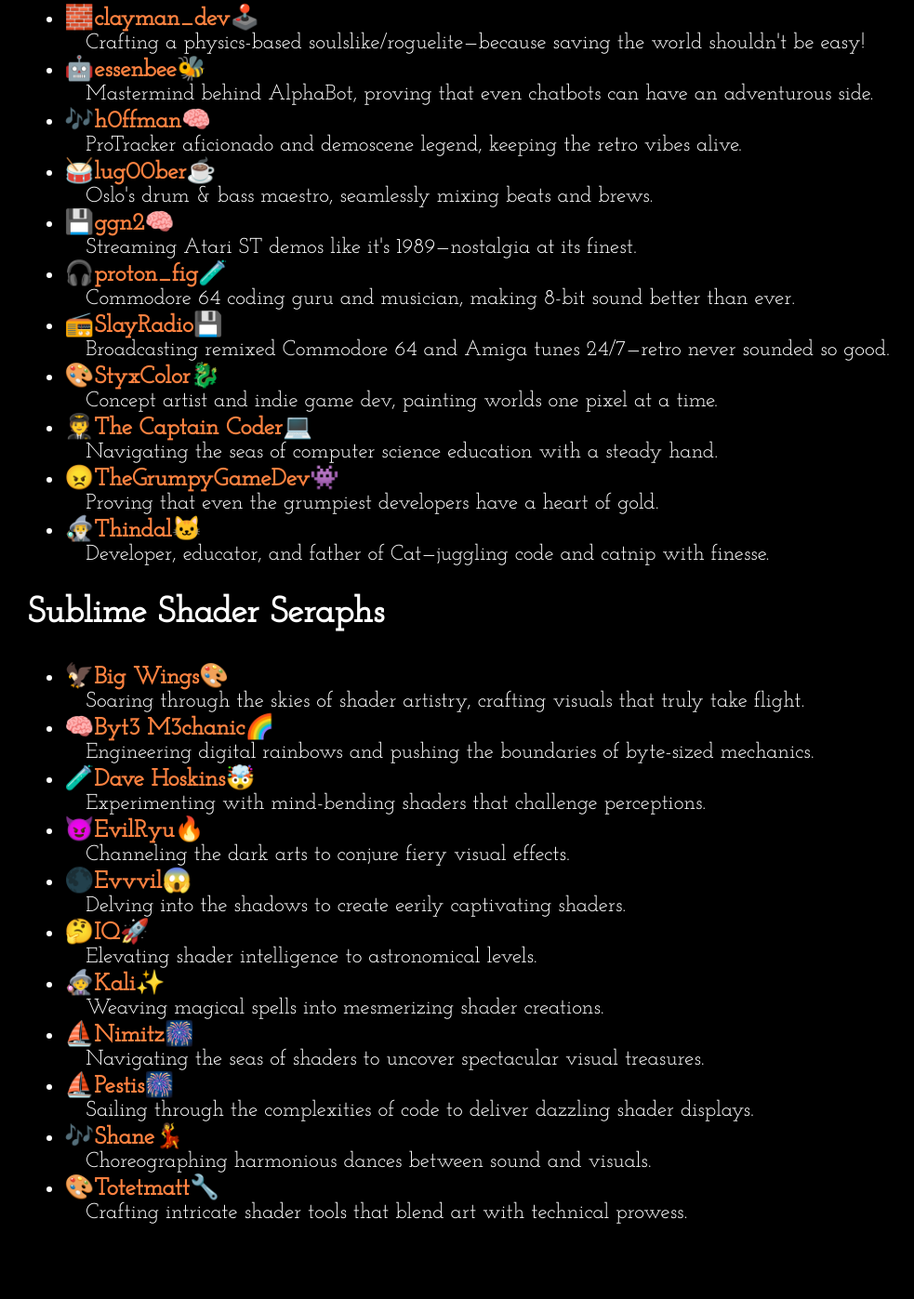
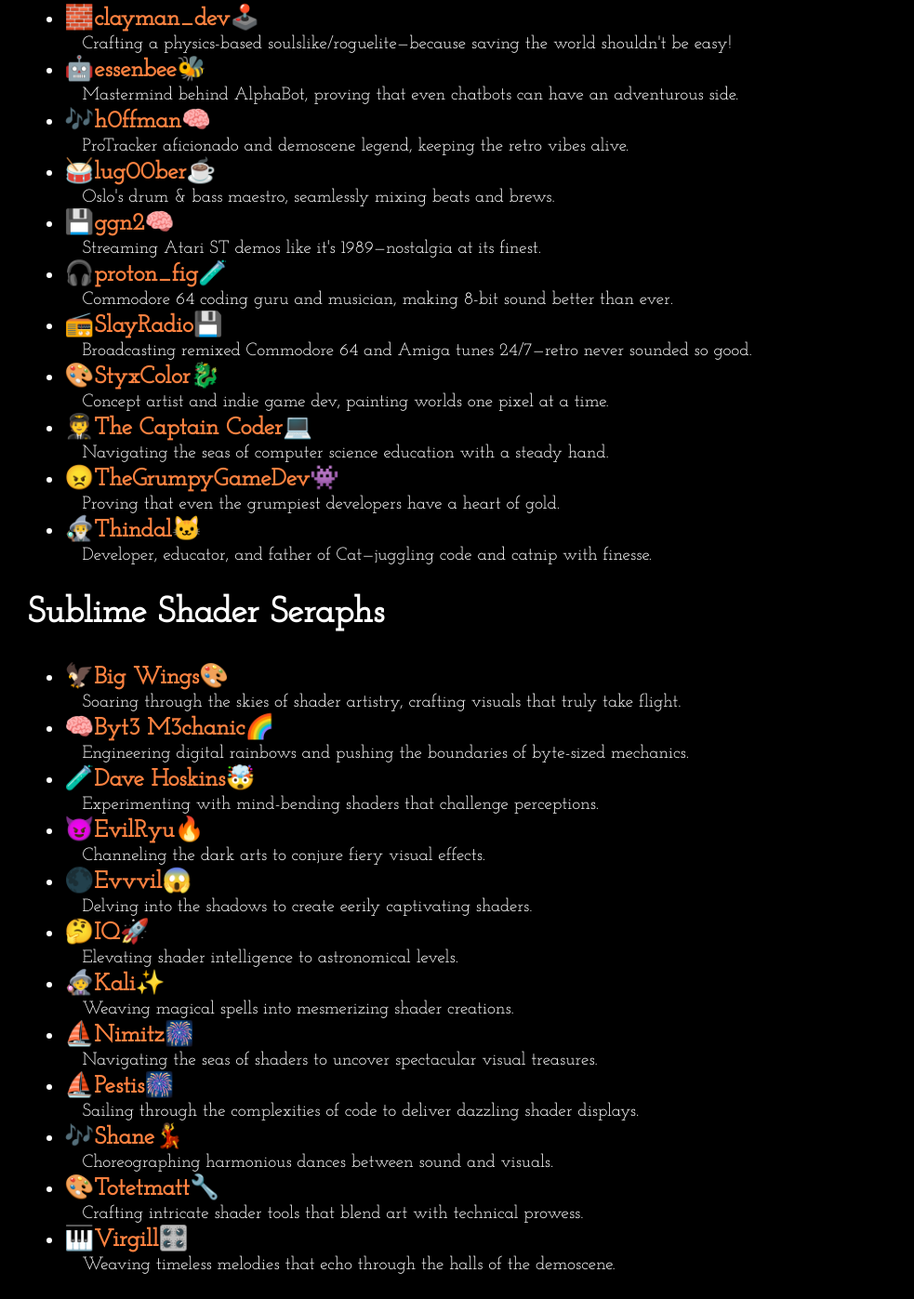
Before and after one commit to mrange/netlify-pages, a plain HTML site: page site/fffff/index.html in a window 1280 px wide. Shown: the part 915-2312 px from the top of the page at 93% size, without its empty margins (0-983 px from the left). Before the commit the page ends 2257 px from the top, so only its background shows below. Drawn offline with Linux system fonts and the light colour scheme.

Commit message:
Added Virgill

```diff
--- a/site/fffff/index.html
+++ b/site/fffff/index.html
@@ -99,67 +99,67 @@
       <ul>
         <li>
           🧱<a href="https://www.twitch.tv/clayman_dev" target="_none"><b>clayman_dev</b></a>🕹️<br/>
-          <span style="font-size: 90%; margin-left: 1em; display: inline-block;">
+          <span style="font-size: 75%; margin-left: 1em; display: inline-block;">
             Crafting a physics-based soulslike/roguelite—because saving the world shouldn't be easy!
           </span>
         </li>
         <li>
           🤖<a href="https://github.com/essenbee/essenbee-bot" target="_none"><b>essenbee</b></a>🐝<br/>
-          <span style="font-size: 90%; margin-left: 1em; display: inline-block;">
+          <span style="font-size: 75%; margin-left: 1em; display: inline-block;">
             Mastermind behind AlphaBot, proving that even chatbots can have an adventurous side.
           </span>
         </li>
         <li>
           🎶<a href="https://x.com/therealh0ffman" target="_none"><b>h0ffman</b></a>🧠<br/>
-          <span style="font-size: 90%; margin-left: 1em; display: inline-block;">
+          <span style="font-size: 75%; margin-left: 1em; display: inline-block;">
             ProTracker aficionado and demoscene legend, keeping the retro vibes alive.
           </span>
         </li>
         <li>
           🥁<a href="https://www.twitch.tv/lug00ber" target="_none"><b>lug00ber</b></a>☕<br/>
-          <span style="font-size: 90%; margin-left: 1em; display: inline-block;">
+          <span style="font-size: 75%; margin-left: 1em; display: inline-block;">
             Oslo's drum & bass maestro, seamlessly mixing beats and brews.
           </span>
         </li>
         <li>
           💾<a href="https://mastodon.gamedev.place/@ggn/113746903617670364" target="_none"><b>ggn2</b></a>🧠<br/>
-          <span style="font-size: 90%; margin-left: 1em; display: inline-block;">
+          <span style="font-size: 75%; margin-left: 1em; display: inline-block;">
             Streaming Atari ST demos like it's 1989—nostalgia at its finest.
           </span>
         </li>
         <li>
           🎧<a href="https://www.twitch.tv/proton_fig" target="_none"><b>proton_fig</b></a>🧪<br/>
-          <span style="font-size: 90%; margin-left: 1em; display: inline-block;">
+          <span style="font-size: 75%; margin-left: 1em; display: inline-block;">
             Commodore 64 coding guru and musician, making 8-bit sound better than ever.
           </span>
         </li>
         <li>
           📻<a href="https://en.wikipedia.org/wiki/SLAY_Radio" target="_none"><b>SlayRadio</b></a>💾<br/>
-          <span style="font-size: 90%; margin-left: 1em; display: inline-block;">
+          <span style="font-size: 75%; margin-left: 1em; display: inline-block;">
             Broadcasting remixed Commodore 64 and Amiga tunes 24/7—retro never sounded so good.
           </span>
         </li>
         <li>
           🎨<a href="https://www.twitch.tv/styxcolor" target="_none"><b>StyxColor</b></a>🐉<br/>
-          <span style="font-size: 90%; margin-left: 1em; display: inline-block;">
+          <span style="font-size: 75%; margin-left: 1em; display: inline-block;">
             Concept artist and indie game dev, painting worlds one pixel at a time.
           </span>
         </li>
         <li>
           🧑‍✈️<a href="https://www.twitch.tv/thecaptaincoder" target="_none"><b>The Captain Coder</b></a>💻<br/>
-          <span style="font-size: 90%; margin-left: 1em; display: inline-block;">
+          <span style="font-size: 75%; margin-left: 1em; display: inline-block;">
             Navigating the seas of computer science education with a steady hand.
           </span>
         </li>
         <li>
           😠<a href="https://www.twitch.tv/thegrumpygamedev" target="_none"><b>TheGrumpyGameDev</b></a>👾<br/>
-          <span style="font-size: 90%; margin-left: 1em; display: inline-block;">
+          <span style="font-size: 75%; margin-left: 1em; display: inline-block;">
             Proving that even the grumpiest developers have a heart of gold.
           </span>
         </li>
         <li>
           🧙‍♂️<a href="https://www.twitch.tv/thindal" target="_none"><b>Thindal</b></a>🐱<br/>
-          <span style="font-size: 90%; margin-left: 1em; display: inline-block;">
+          <span style="font-size: 75%; margin-left: 1em; display: inline-block;">
             Developer, educator, and father of Cat—juggling code and catnip with finesse.
           </span>
         </li>
@@ -169,68 +169,74 @@
       <ul>
         <li>
           🦅<a href="https://www.youtube.com/channel/UCaNFuhSBzkr2v0ZgaKj7ZoA" target="_none"><b>Big Wings</b></a>🎨<br/>
-          <span style="font-size: 90%; margin-left: 1em; display: inline-block;">
+          <span style="font-size: 75%; margin-left: 1em; display: inline-block;">
             Soaring through the skies of shader artistry, crafting visuals that truly take flight.
           </span>
         </li>
         <li>
           🧠<a href="https://www.shadertoy.com/user/byt3_m3chanic" target="_none"><b>Byt3 M3chanic</b></a>🌈<br/>
-          <span style="font-size: 90%; margin-left: 1em; display: inline-block;">
+          <span style="font-size: 75%; margin-left: 1em; display: inline-block;">
             Engineering digital rainbows and pushing the boundaries of byte-sized mechanics.
           </span>
         </li>
         <li>
           🧪<a href="https://www.shadertoy.com/user/Dave_Hoskins" target="_none"><b>Dave Hoskins</b></a>🤯<br/>
-          <span style="font-size: 90%; margin-left: 1em; display: inline-block;">
+          <span style="font-size: 75%; margin-left: 1em; display: inline-block;">
             Experimenting with mind-bending shaders that challenge perceptions.
           </span>
         </li>
         <li>
           😈<a href="https://www.shadertoy.com/user/EvilRyu" target="_none"><b>EvilRyu</b></a>🔥<br/>
-          <span style="font-size: 90%; margin-left: 1em; display: inline-block;">
+          <span style="font-size: 75%; margin-left: 1em; display: inline-block;">
             Channeling the dark arts to conjure fiery visual effects.
           </span>
         </li>
         <li>
           🌑<a href="https://www.shadertoy.com/user/evvvvil" target="_none"><b>Evvvil</b></a>😱<br/>
-          <span style="font-size: 90%; margin-left: 1em; display: inline-block;">
+          <span style="font-size: 75%; margin-left: 1em; display: inline-block;">
             Delving into the shadows to create eerily captivating shaders.
           </span>
         </li>
         <li>
           🤔<a href="https://www.shadertoy.com/user/iq" target="_none"><b>IQ</b></a>🚀<br/>
-          <span style="font-size: 90%; margin-left: 1em; display: inline-block;">
+          <span style="font-size: 75%; margin-left: 1em; display: inline-block;">
             Elevating shader intelligence to astronomical levels.
           </span>
         </li>
         <li>
           🧙‍♀️<a href="https://www.shadertoy.com/user/kali" target="_none"><b>Kali</b></a>✨<br/>
-          <span style="font-size: 90%; margin-left: 1em; display: inline-block;">
+          <span style="font-size: 75%; margin-left: 1em; display: inline-block;">
             Weaving magical spells into mesmerizing shader creations.
           </span>
         </li>
         <li>
           ⛵<a href="https://www.shadertoy.com/user/nimitz" target="_none"><b>Nimitz</b></a>🎆<br/>
-          <span style="font-size: 90%; margin-left: 1em; display: inline-block;">
+          <span style="font-size: 75%; margin-left: 1em; display: inline-block;">
             Navigating the seas of shaders to uncover spectacular visual treasures.
           </span>
         </li>
         <li>
           ⛵<a href="https://www.shadertoy.com/user/pestis" target="_none"><b>Pestis</b></a>🎆<br/>
-          <span style="font-size: 90%; margin-left: 1em; display: inline-block;">
+          <span style="font-size: 75%; margin-left: 1em; display: inline-block;">
             Sailing through the complexities of code to deliver dazzling shader displays.
           </span>
         </li>
         <li>
           🎶<a href="https://www.shadertoy.com/user/shane" target="_none"><b>Shane</b></a>💃<br/>
-          <span style="font-size: 90%; margin-left: 1em; display: inline-block;">
+          <span style="font-size: 75%; margin-left: 1em; display: inline-block;">
             Choreographing harmonious dances between sound and visuals.
           </span>
         </li>
         <li>
           🎨<a href="https://www.shadertoy.com/user/totetmatt" target="_none"><b>Totetmatt</b></a>🔧<br/>
-          <span style="font-size: 90%; margin-left: 1em; display: inline-block;">
+          <span style="font-size: 75%; margin-left: 1em; display: inline-block;">
             Crafting intricate shader tools that blend art with technical prowess.
+          </span>
+        </li>
+        <li>
+          🎹<a href="https://www.shadertoy.com/user/virgill" target="_none"><b>Virgill</b></a>🎛️<br/>
+          <span style="font-size: 75%; margin-left: 1em; display: inline-block;">
+            Weaving timeless melodies that echo through the halls of the demoscene.
           </span>
         </li>
       </ul>
```
